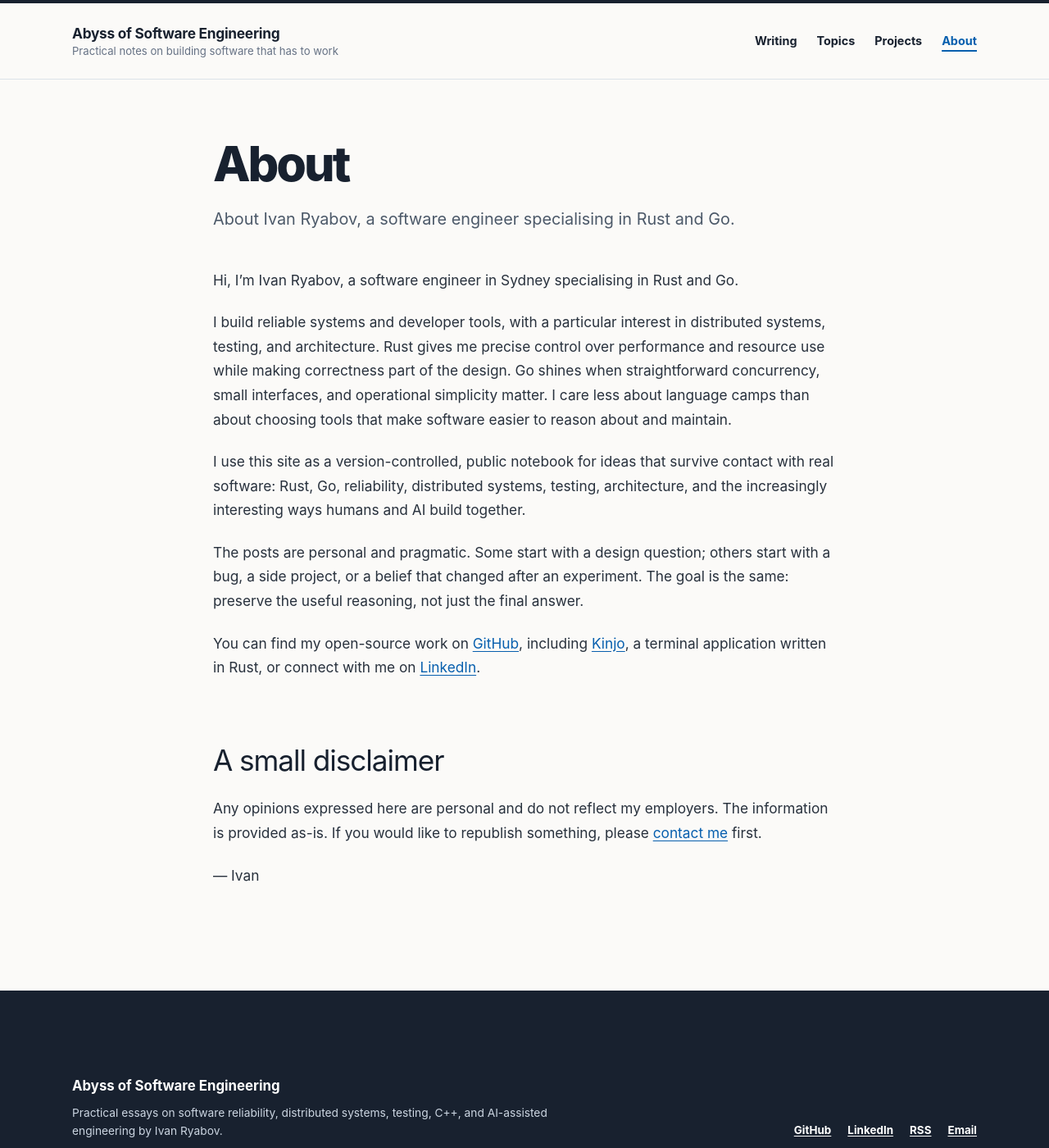
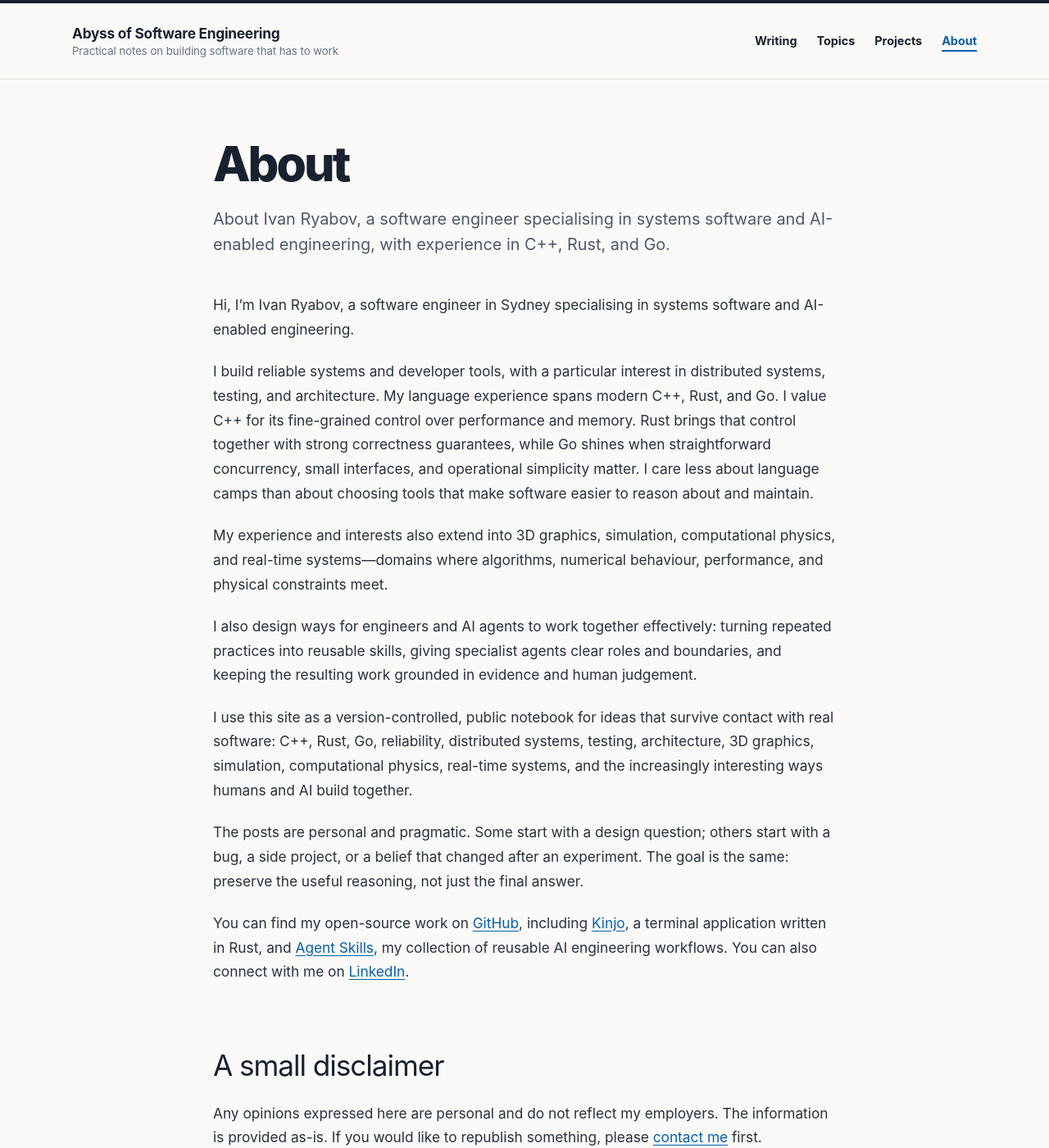
Before and after one commit to abbyssoul/abbyssoul.github.com, a Jekyll site: the page built from about.markdown, in a window 1280 px wide and 1400 px high. Shown: the whole window at 82% size. Built offline with Jekyll 4.4.1, drawn with Linux system fonts in a browser that asks for light colours; some of the changed text lies outside the part shown.

Commit message:
Added agents skills to project showcase

```diff
--- a/_config.yml
+++ b/_config.yml
@@ -21,8 +21,9 @@
 title: Abyss of Software Engineering
 tagline: 'Practical notes on building software that has to work'
 description: >- # this means to ignore newlines until "baseurl:"
-  Practical essays on software reliability, distributed systems, testing,
-  C++, and AI-assisted engineering by Ivan Ryabov.
+  Practical essays on C++, Rust, Go, reliable and real-time systems, 3D
+  graphics, simulation, computational physics, and AI-enabled engineering by
+  Ivan Ryabov.
 domain: abbyssoul.github.io
 baseurl: "" # the subpath of your site, e.g. /blog
 url: "https://abbyssoul.github.io" # the base hostname & protocol for your site, e.g. http://example.com
@@ -36,7 +37,7 @@ email: abyss.tech.blog@gmail.com
 author:
   name: Ivan Ryabov
   url: https://abbyssoul.github.io/about/
-  bio: Software engineer writing about reliability, distributed systems, testing, and the lessons hidden inside real projects.
+  bio: Software engineer experienced in C++, Rust, Go, real-time and computational systems, and AI-enabled engineering.
 
 social:
   name: Ivan Ryabov
--- a/about.markdown
+++ b/about.markdown
@@ -2,7 +2,9 @@
 layout: page
 title: About
 permalink: /about/
-description: About Ivan Ryabov, a software engineer specialising in Rust and Go.
+description: >-
+  About Ivan Ryabov, a software engineer specialising in systems software and
+  AI-enabled engineering, with experience in C++, Rust, and Go.
 seo:
   type: Person
   name: Ivan Ryabov
@@ -11,26 +13,41 @@ seo:
     - https://www.linkedin.com/in/iryabov/
 ---
 
-Hi, I’m Ivan Ryabov, a software engineer in Sydney specialising in Rust and Go.
+Hi, I’m Ivan Ryabov, a software engineer in Sydney specialising in systems
+software and AI-enabled engineering.
 
 I build reliable systems and developer tools, with a particular interest in
-distributed systems, testing, and architecture. Rust gives me precise control
-over performance and resource use while making correctness part of the design.
-Go shines when straightforward concurrency, small interfaces, and operational
-simplicity matter. I care less about language camps than about choosing tools
-that make software easier to reason about and maintain.
+distributed systems, testing, and architecture. My language experience spans
+modern C++, Rust, and Go. I value C++ for its fine-grained control over
+performance and memory. Rust brings that control together with strong
+correctness guarantees, while Go shines when straightforward concurrency,
+small interfaces, and operational simplicity matter. I care less about language
+camps than about choosing tools that make software easier to reason about and
+maintain.
+
+My experience and interests also extend into 3D graphics, simulation,
+computational physics, and real-time systems—domains where algorithms, numerical
+behaviour, performance, and physical constraints meet.
+
+I also design ways for engineers and AI agents to work together effectively:
+turning repeated practices into reusable skills, giving specialist agents clear
+roles and boundaries, and keeping the resulting work grounded in evidence and
+human judgement.
 
 I use this site as a version-controlled, public notebook for ideas that survive
-contact with real software: Rust, Go, reliability, distributed systems, testing,
-architecture, and the increasingly interesting ways humans and AI build together.
+contact with real software: C++, Rust, Go, reliability, distributed systems,
+testing, architecture, 3D graphics, simulation, computational physics, real-time
+systems, and the increasingly interesting ways humans and AI build together.
 
 The posts are personal and pragmatic. Some start with a design question; others
 start with a bug, a side project, or a belief that changed after an experiment.
 The goal is the same: preserve the useful reasoning, not just the final answer.
 
 You can find my open-source work on [GitHub](https://github.com/abbyssoul/),
-including [Kinjo](/projects/kinjo/), a terminal application written in Rust, or
-connect with me on [LinkedIn](https://www.linkedin.com/in/iryabov/).
+including [Kinjo](/projects/kinjo/), a terminal application written in Rust,
+and [Agent Skills](/projects/agent-skills/), my collection of reusable AI
+engineering workflows. You can also connect with me on
+[LinkedIn](https://www.linkedin.com/in/iryabov/).
 
 ## A small disclaimer
 
--- a/projects/index.markdown
+++ b/projects/index.markdown
@@ -3,10 +3,13 @@ layout: page
 title: Projects
 permalink: /projects/
 description: >-
-  Open source projects by Ivan Ryabov.
+  Open-source systems, developer tools, and AI-enabled engineering projects by
+  Ivan Ryabov.
 ---
 
 A few of the things I build and maintain in the open.
 
 - [**Kinjo**](/projects/kinjo/) — a terminal UI to browse local DNS-SD / mDNS
   (Bonjour) services and run configurable actions against them.
+- [**Agent Skills**](/projects/agent-skills/) — a version-controlled collection
+  of reusable AI agent workflows and specialist collaborator personas.
```
Also changed, not shown: index.html (+5 -4 lines).
